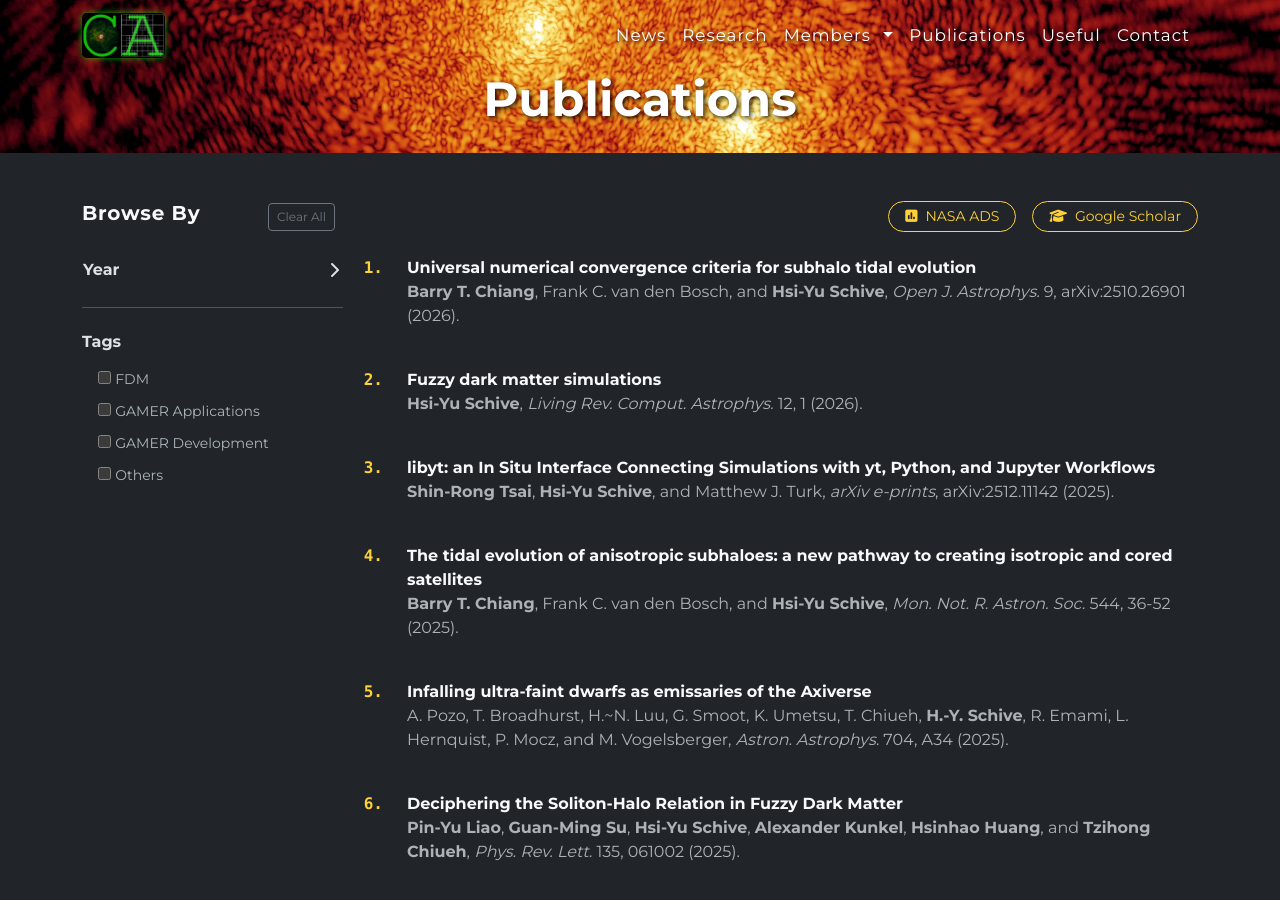
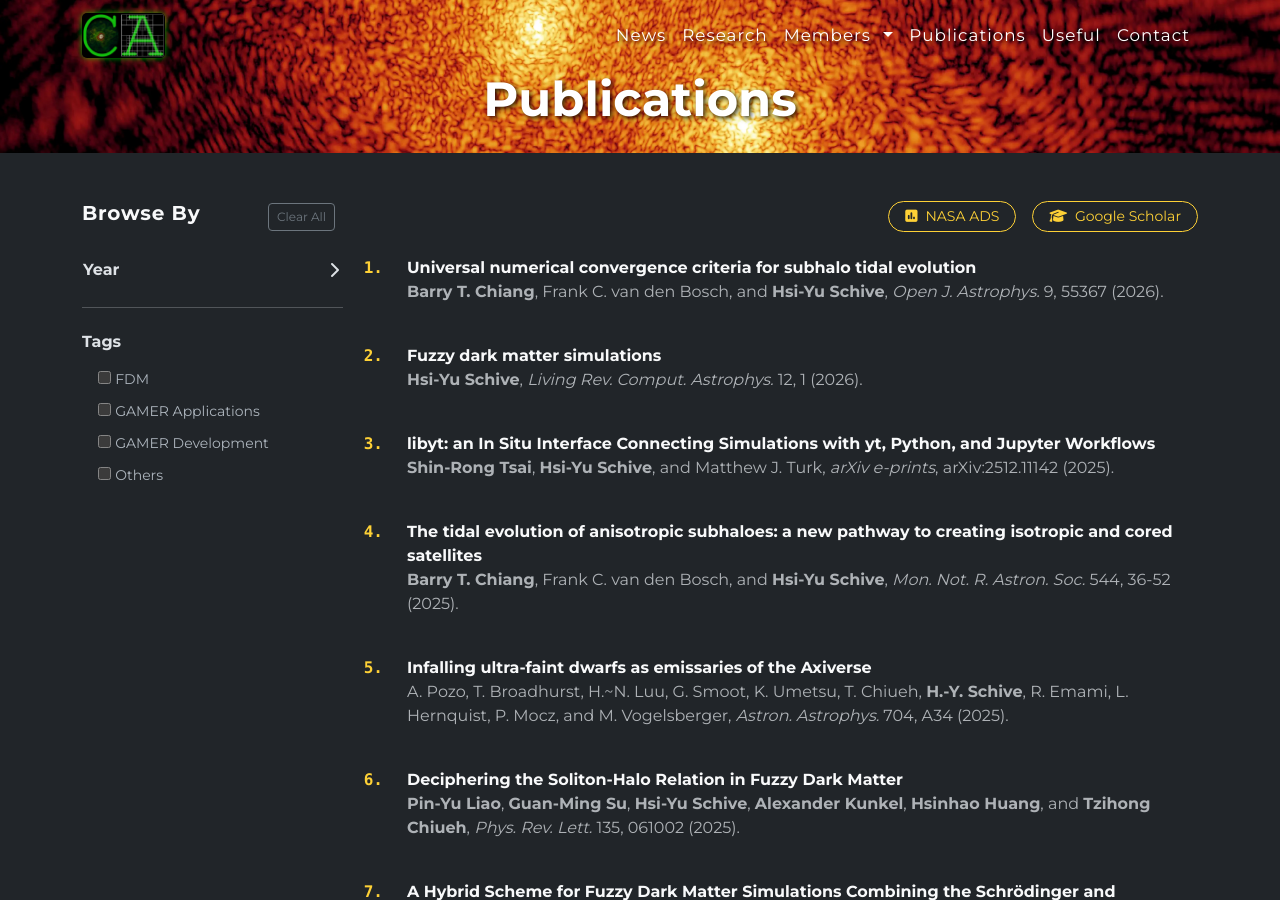
Before and after one commit to calab-ntu/calab-ntu.github.io, a Jekyll site: the page built from publications.html, in a window 1280 px wide and 900 px high. Built offline with Jekyll 4.4.1, drawn with Linux system fonts in a browser that asks for light colours; a script that is not in the unit is left out.

Commit message:
chore: auto-update publications.yml [skip ci]

```diff
--- a/_data/publications.yml
+++ b/_data/publications.yml
@@ -6,8 +6,8 @@
   journal: Open J. Astrophys.
   volume: '9'
   number: ''
-  pages: arXiv:2510.26901
-  link_value: https://doi.org/10.48550/arXiv.2510.26901
+  pages: '55367'
+  link_value: https://doi.org/10.33232/001c.155367
   type: article
   tags:
   - GAMER Applications
```
